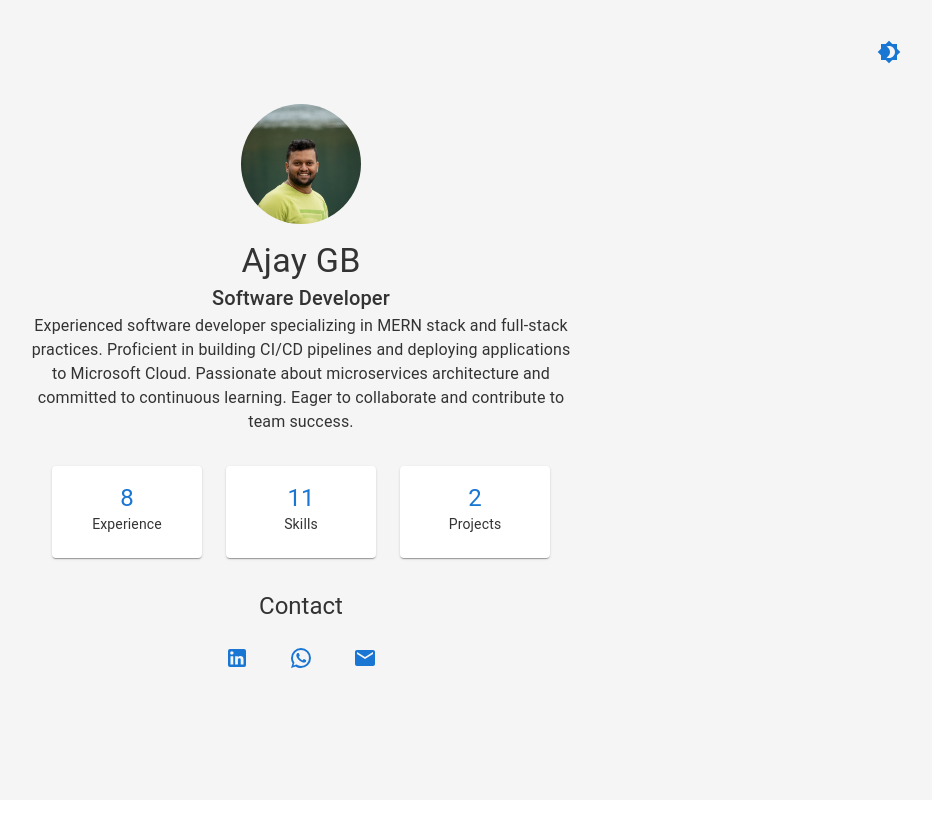
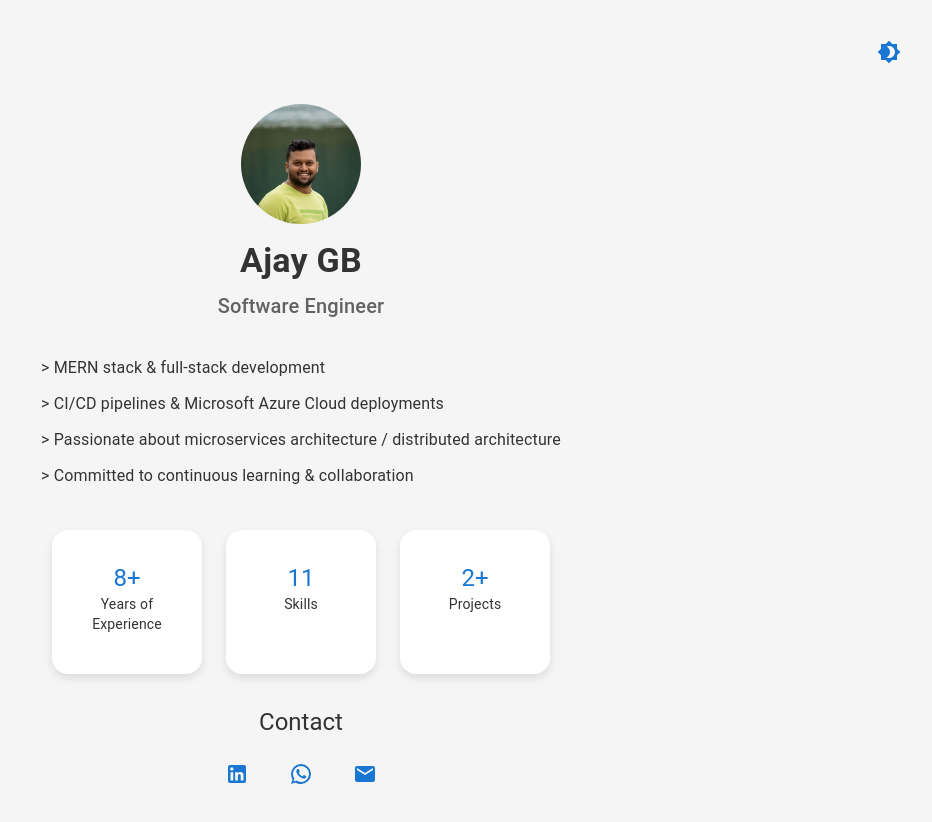
Before and after one commit to ajaygb01/nextjs-portfolio, a Next.js app: page / in a window 1280 px wide. Shown: the top 822 px of the page, without its empty margins (339-1271 px from the left). Before the commit the page ends 800 px from the top, so only its background shows below. Built offline with nearby package versions, Linux system fonts and the light colour scheme.

Commit message:
adding design changes

```diff
--- a/app/component/portfolio/portfolioDisplay.tsx
+++ b/app/component/portfolio/portfolioDisplay.tsx
@@ -80,17 +80,27 @@ const PortfolioDisplay: React.FC<{ formProps: FormValues }> = ({ formProps }) =>
         src={typeof formProps.profileImage === 'string' ? formProps.profileImage : formProps.profileImage.src}
         sx={{ width: 120, height: 120, margin: 'auto', mb: 2 }}
     />
-                    <Typography variant="h4">{formProps.userInfo.name}</Typography>
-                    <Typography variant="h6">{formProps.userInfo.title}</Typography>
-                    <Typography variant="body1">{formProps.userInfo.bio}</Typography>
+    <Typography variant="h4" sx={{ fontWeight: 'bold', mb: 1 }}>
+        {formProps.userInfo.name}
+    </Typography>
+    <Typography variant="h6" sx={{ fontWeight: 'medium', mb: 2, color: 'text.secondary' }}>
+        {formProps.userInfo.title}
+    </Typography>
+    <Box sx={{ textAlign: 'left', display: 'inline-block', mt: 2 }}>
+        {formProps.userInfo.bio.split('\n').map((line, index) => (
+            <Typography key={index} variant="body1" sx={{ lineHeight: 1.75, mb: 1 }}>
+                 {line}
+            </Typography>
+        ))}
+    </Box>
 </Container>
 
 {/* Stats with Clickable Expandable Sections */}
 <Box sx={{ display: 'flex', justifyContent: 'center', gap: 3, mt: 4 }}>
     {[
-                        { label: 'Experience', value: totalExperienceYears },
+        { label: 'Years of Experience', value: `${totalExperienceYears}+` },
         { label: 'Skills', value: formProps.techStack.length },
-                        { label: 'Projects', value: formProps.projects.length }
+        { label: 'Projects', value: `${formProps.projects.length}+` }
     ].map(({ label, value }) => (
         <Card
             key={label}
@@ -98,7 +108,14 @@ const PortfolioDisplay: React.FC<{ formProps: FormValues }> = ({ formProps }) =>
                 width: 150,
                 textAlign: 'center',
                 backgroundColor: currentTheme.palette.background.paper,
-                                cursor: 'pointer'
+                cursor: 'pointer',
+                padding: 2,
+                borderRadius: '16px',
+                boxShadow: '0 4px 8px rgba(0, 0, 0, 0.1)',
+                transition: 'transform 0.2s',
+                '&:hover': {
+                    transform: 'scale(1.05)',
+                },
             }}
             onClick={() => toggleSection(label)}
         >
@@ -111,14 +128,29 @@ const PortfolioDisplay: React.FC<{ formProps: FormValues }> = ({ formProps }) =>
 </Box>
 
                 {/* Expanded Sections */}
-                {expandedSection === 'Experience' && (
-                    <Card sx={{ mt: 2, p: 3, backgroundColor: currentTheme.palette.background.paper }}>
+{/* Expanded Sections */}
+{expandedSection === 'Years of Experience' && (
+    <Card sx={{ mt: 2, p: 3, backgroundColor: currentTheme.palette.background.paper, borderRadius: '10px', boxShadow: '0 4px 8px rgba(0, 0, 0, 0.1)' }}>
         <CardContent>
             <Typography variant="h5" gutterBottom>Experience</Typography>
             {formProps.experience.map((exp, i) => (
-                                <Typography key={i} variant="body1">
-                                    {exp.position} at {exp.company} ({exp.from} - {exp.to || 'Present'})
+                <Box key={i} sx={{ mb: 3, p: 2, backgroundColor: '#f8f8f8', borderRadius: '10px' }}>
+                    <Typography variant="h6" sx={{ fontWeight: 'bold', mb: 1 }}>
+                        {exp.position}
                     </Typography>
+                    <Typography variant="body1" sx={{ mb: 1 }}>
+                        🏢 {exp.company}
+                    </Typography>
+                    <Typography variant="body2" sx={{ color: '#888888', mb: 1 }}>
+                        📅 {exp.from} - {exp.to || 'Present'}
+                    </Typography>
+
+                    <Box component="ul" sx={{ pl: 2 }}>
+                        {exp.keySkills.map((skill, index) => (
+                            <Chip key={index} label={skill} sx={{ m: 0.5 }} />
+                        ))}
+                    </Box>
+                </Box>
             ))}
         </CardContent>
     </Card>
--- a/pages/index.tsx
+++ b/pages/index.tsx
@@ -11,11 +11,11 @@ import { FormValues } from '@/app/state/initialState'
 const formValues: FormValues = {
     userInfo: {
         name: 'Ajay GB',
-        title: 'Software Developer',
-        bio: `Experienced software developer specializing in MERN stack and full-stack practices.
-        Proficient in building CI/CD pipelines and deploying applications to Microsoft Cloud.
-        Passionate about microservices architecture and committed to continuous learning.
-        Eager to collaborate and contribute to team success.`,
+        title: 'Software Engineer',
+        bio: `> MERN stack & full-stack development
+> CI/CD pipelines & Microsoft Azure Cloud deployments
+> Passionate about microservices architecture / distributed architecture
+> Committed to continuous learning & collaboration `,
     },
     isTechStack: true,
     techStack: [
```
Lines whose indentation alone changed are shown as unchanged.
